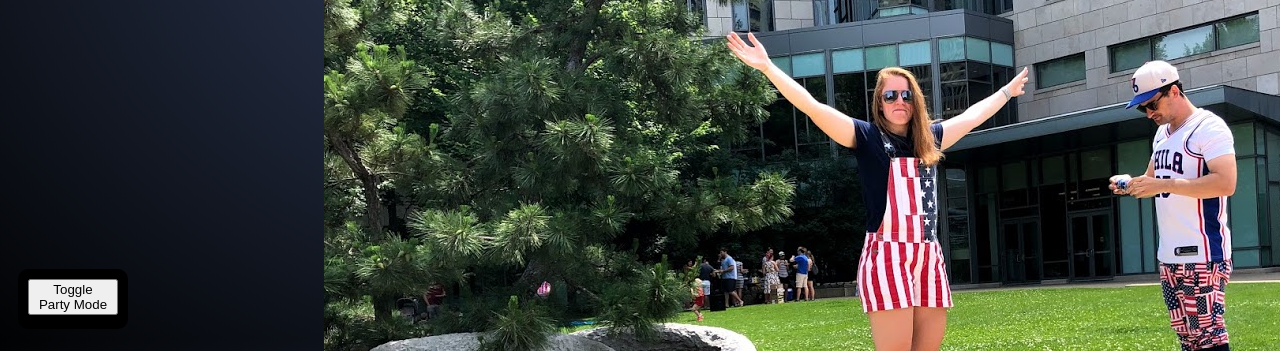
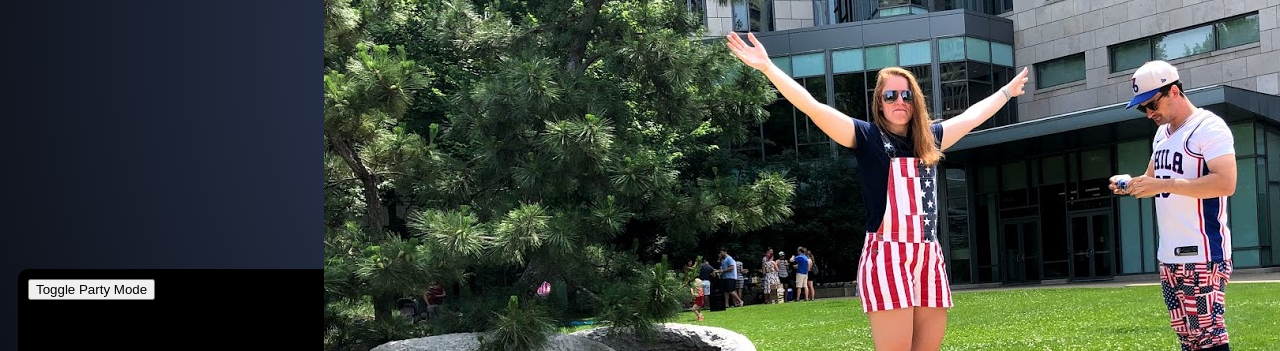
Before and after one commit to angelamurray/angelamurray.github.io, a plain HTML site: page index.html in a window 1280 px wide. Shown: the part 601-952 px from the top of the page. Drawn offline with Linux system fonts and the light colour scheme; a web font is replaced by a local one.

Commit message:
bigger button

```diff
--- a/index.html
+++ b/index.html
@@ -48,8 +48,8 @@
 	    }
 
 	    .big-btn {
-		width: 90px;
-		height: 40px;
+		width: 900px;
+		height: 400px;
 	    }
             .container {
                 width: 800px;
```
